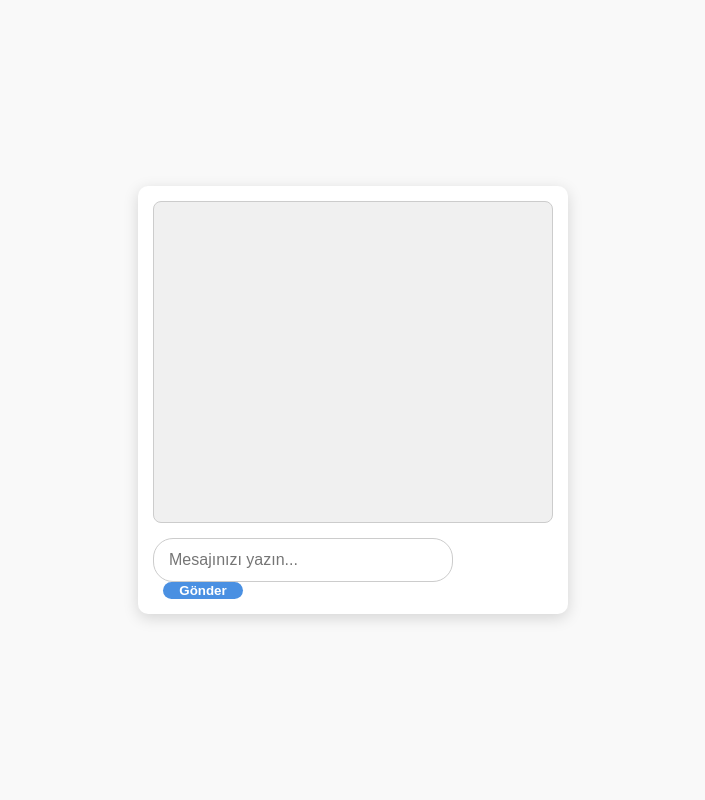
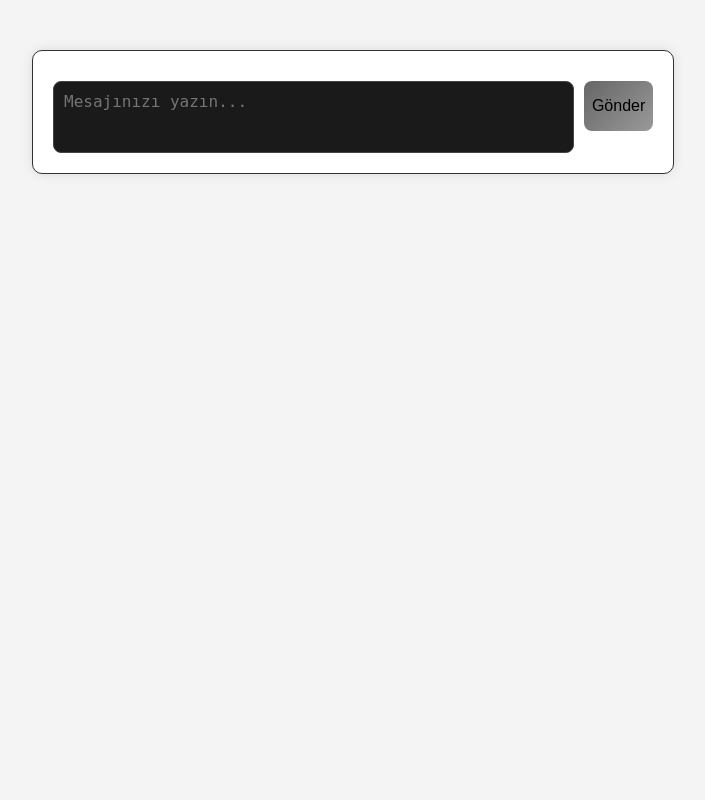
Before and after one commit to ahmetkrkyn0/chatbot-web, a Flask app: page / in a window 1280 px wide. Shown: the whole page, without its empty margins (287-992 px from the left). Run offline with Flask 3, Linux system fonts and the light colour scheme.

Commit message:
changed css and html

```diff
--- a/static/style.css
+++ b/static/style.css
@@ -1,85 +1,112 @@
 body {
-    font-family: 'Segoe UI', Tahoma, Geneva, Verdana, sans-serif;
-    background-color: #f9f9f9;
+    background-color: #000000;
+    color: #ffffff;
+    font-family: 'Courier New', monospace;
     margin: 0;
     padding: 0;
-    display: flex;
-    justify-content: center;
-    align-items: center;
-    height: 100vh;
 }
 
 .chat-container {
-    width: 400px;
-    max-width: 90vw;
-    background-color: #ffffff;
-    box-shadow: 0 4px 15px rgba(0, 0, 0, 0.15);
-    border-radius: 10px;
-    display: flex;
-    flex-direction: column;
-    padding: 15px;
+    max-width: 700px;
+    margin: 50px auto;
+    background-color: #111111;
+    border-radius: 12px;
+    padding: 20px;
+    box-shadow: 0 0 20px rgba(255, 0, 0, 0.1);
+    border: 1px solid #333;
 }
 
 #chat-box {
-    height: 400px;
+    max-height: 400px;
     overflow-y: auto;
-    border: 1px solid #ddd;
-    border-radius: 8px;
-    padding: 15px;
-    background-color: #f0f0f0;
-    margin-bottom: 15px;
-    scroll-behavior: smooth;
+    margin-bottom: 10px;
+    padding-right: 5px;
 }
 
 .user, .bot {
-    padding: 10px 15px;
-    margin-bottom: 10px;
-    border-radius: 20px;
-    max-width: 80%;
-    word-wrap: break-word;
+    margin: 10px 0;
+    padding: 12px;
+    border-radius: 10px;
+    position: relative;
+    line-height: 1.5;
+    max-width: 90%;
+    white-space: pre-wrap;
 }
 
 .user {
-    background-color: #4a90e2;
-    color: white;
+    background: linear-gradient(135deg, #222, #444);
+    color: #00ffff;
     align-self: flex-end;
-    box-shadow: 0 2px 8px rgba(74,144,226,0.3);
+    text-align: right;
+    margin-left: auto;
 }
 
 .bot {
-    background-color: #e5e5ea;
-    color: #333;
+    background: linear-gradient(135deg, #1a1a1a, #333);
+    color: #ffffff;
     align-self: flex-start;
-    box-shadow: 0 2px 8px rgba(0,0,0,0.1);
+    text-align: left;
+    margin-right: auto;
+}
+
+.timestamp {
+    display: block;
+    font-size: 0.75em;
+    color: #888;
+    margin-top: 6px;
 }
 
 #user-input {
-    padding: 12px 15px;
+    width: calc(100% - 90px);
+    height: 50px;
+    resize: none;
+    padding: 10px;
     font-size: 16px;
-    border-radius: 20px;
-    border: 1px solid #ccc;
-    outline: none;
-    width: calc(100% - 100px);
-    box-sizing: border-box;
-    transition: border-color 0.3s ease;
-}
-
-#user-input:focus {
-    border-color: #4a90e2;
+    background-color: #1a1a1a;
+    color: white;
+    border: 1px solid #444;
+    border-radius: 8px;
 }
 
 button {
-    width: 80px;
-    margin-left: 10px;
-    background-color: #4a90e2;
+    width: 70px;
+    height: 50px;
+    font-size: 16px;
+    background: linear-gradient(135deg, #666, #999);
+    color: black;
     border: none;
-    border-radius: 20px;
-    color: white;
-    font-weight: 600;
+    border-radius: 8px;
     cursor: pointer;
-    transition: background-color 0.3s ease;
+    transition: 0.3s;
 }
 
 button:hover {
-    background-color: #357ABD;
+    background: linear-gradient(135deg, #888, #bbb);
 }
+
+.loader {
+    display: inline-block;
+    width: 10px;
+    height: 10px;
+    border: 2px solid #888;
+    border-top: 2px solid transparent;
+    border-radius: 50%;
+    animation: spin 0.6s linear infinite;
+    margin-left: 5px;
+}
+
+@keyframes spin {
+    to { transform: rotate(360deg); }
+}
+
+/* Scrollbar görünümü (isteğe bağlı) */
+#chat-box::-webkit-scrollbar {
+    width: 6px;
+}
+#chat-box::-webkit-scrollbar-thumb {
+    background: #555;
+    border-radius: 10px;
+}
+#chat-box::-webkit-scrollbar-track {
+    background: #222;
+}
--- a/templates/index.html
+++ b/templates/index.html
@@ -4,24 +4,114 @@
     <meta charset="UTF-8" />
     <title>Film Öneri Chatbot</title>
     <link rel="stylesheet" href="/static/style.css" />
+    <style>
+        body {
+            font-family: Arial, sans-serif;
+            background: #f4f4f4;
+            margin: 0;
+            padding: 0;
+        }
+        .chat-container {
+            max-width: 600px;
+            margin: 50px auto;
+            background: white;
+            border-radius: 10px;
+            padding: 20px;
+            box-shadow: 0 0 12px rgba(0,0,0,0.1);
+        }
+        #chat-box {
+            max-height: 400px;
+            overflow-y: auto;
+            margin-bottom: 10px;
+        }
+        .user, .bot {
+            margin: 10px 0;
+            padding: 10px;
+            border-radius: 8px;
+            position: relative;
+        }
+        .user {
+            background: #d0ebff;
+            text-align: right;
+        }
+        .bot {
+            background: #e5e5e5;
+            text-align: left;
+        }
+        .timestamp {
+            display: block;
+            font-size: 0.75em;
+            color: #777;
+            margin-top: 5px;
+        }
+        #user-input {
+            width: calc(100% - 90px);
+            height: 50px;
+            resize: none;
+            padding: 10px;
+            font-size: 16px;
+        }
+        button {
+            width: 70px;
+            height: 50px;
+            font-size: 16px;
+            margin-left: 10px;
+        }
+        .loader {
+            display: inline-block;
+            width: 10px;
+            height: 10px;
+            border: 2px solid #999;
+            border-top: 2px solid transparent;
+            border-radius: 50%;
+            animation: spin 0.6s linear infinite;
+            margin-left: 5px;
+        }
+        @keyframes spin {
+            to { transform: rotate(360deg); }
+        }
+    </style>
 </head>
 <body>
 <div class="chat-container">
-    <div id="chat-box" style="height: 300px; overflow-y: auto; border: 1px solid #ccc; padding: 10px;"></div>
-    <input type="text" id="user-input" placeholder="Mesajınızı yazın..." />
-    <button onclick="sendMessage()">Gönder</button>
+    <div id="chat-box"></div>
+    <div style="display: flex;">
+        <textarea id="user-input" placeholder="Mesajınızı yazın..."></textarea>
+        <button onclick="sendMessage()">Gönder</button>
+    </div>
 </div>
 
 <script>
+    function getTimestamp() {
+        const now = new Date();
+        return now.toLocaleTimeString([], { hour: '2-digit', minute: '2-digit' });
+    }
+
     function sendMessage() {
         const input = document.getElementById("user-input");
         const message = input.value.trim();
         if (message === "") return;
 
         const chatBox = document.getElementById("chat-box");
-        chatBox.innerHTML += `<div class="user">Sen: ${message}</div>`;
+
+        // Kullanıcı mesajı
+        chatBox.innerHTML += `
+            <div class="user">
+                Sen: ${message}
+                <span class="timestamp">${getTimestamp()}</span>
+            </div>`;
+
         input.value = "";
 
+        // Bot cevabını beklerken loading animasyonu
+        const loadingId = "loading-" + Date.now();
+        chatBox.innerHTML += `
+            <div class="bot" id="${loadingId}">
+                Bot yazıyor <span class="loader"></span>
+            </div>`;
+        chatBox.scrollTop = chatBox.scrollHeight;
+
+        // Fetch ile mesaj gönder
         fetch("/get", {
             method: "POST",
             headers: {
@@ -31,15 +121,26 @@
         })
             .then(res => res.json())
             .then(data => {
-                chatBox.innerHTML += `<div class="bot">Bot: ${data.response}</div>`;
+                // Loading animasyonunu kaldır
+                const loadingDiv = document.getElementById(loadingId);
+                if (loadingDiv) loadingDiv.remove();
+
+                // Bot cevabı
+                chatBox.innerHTML += `
+                <div class="bot">
+                    Bot: ${data.response}
+                    <span class="timestamp">${getTimestamp()}</span>
+                </div>`;
                 chatBox.scrollTop = chatBox.scrollHeight;
-            })
-            .catch(err => {
-                chatBox.innerHTML += `<div class="bot">Bot: Bir hata oluştu.</div>`;
-                chatBox.scrollTop = chatBox.scrollHeight;
-                console.error(err);
             });
     }
+
+    // Enter tuşu = yeni satır (Shift gerekmez)
+    document.getElementById("user-input").addEventListener("keydown", function (e) {
+        if (e.key === "Enter" && !e.shiftKey) {
+            e.preventDefault(); // Form submit olmasın
+        }
+    });
 </script>
 </body>
 </html>
```
